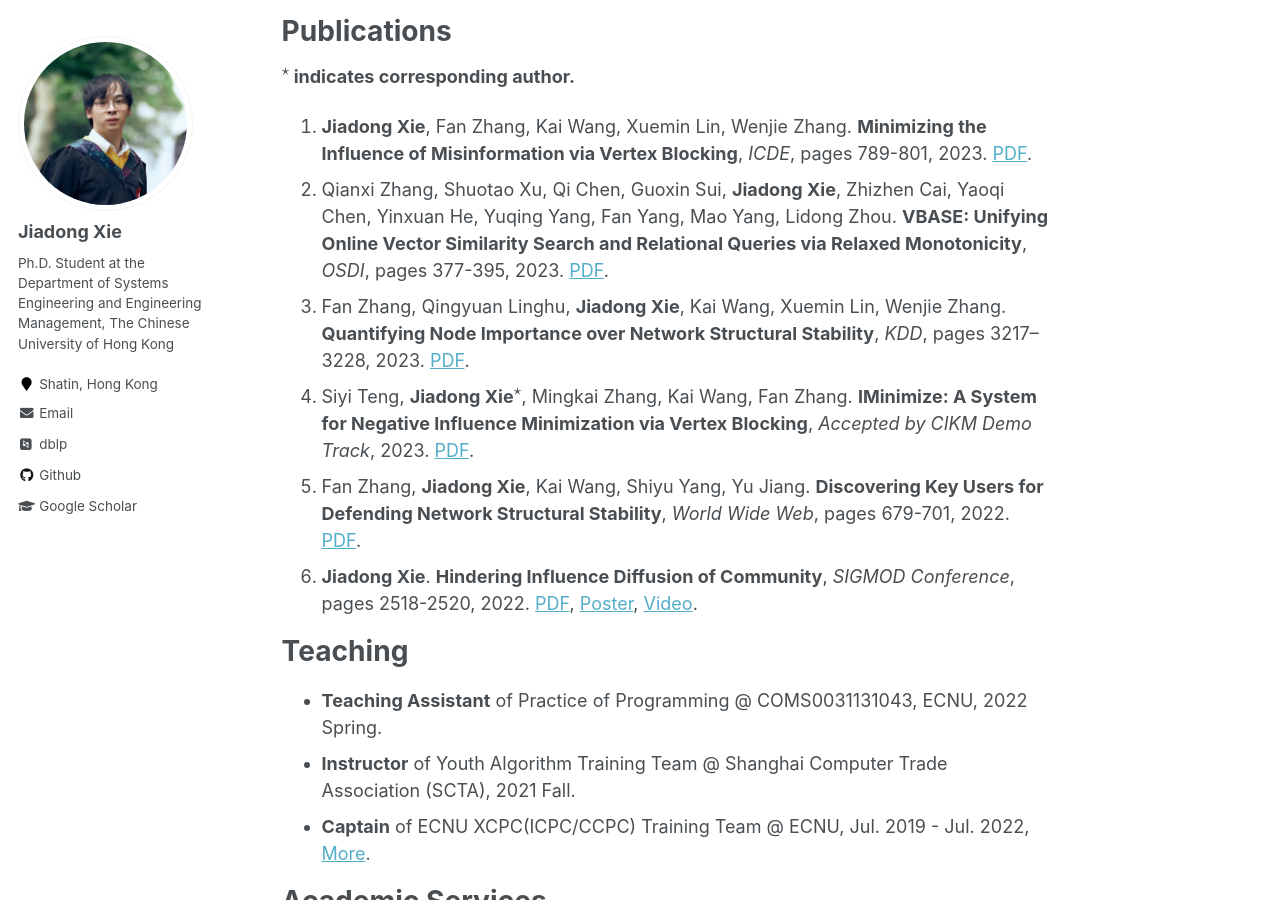
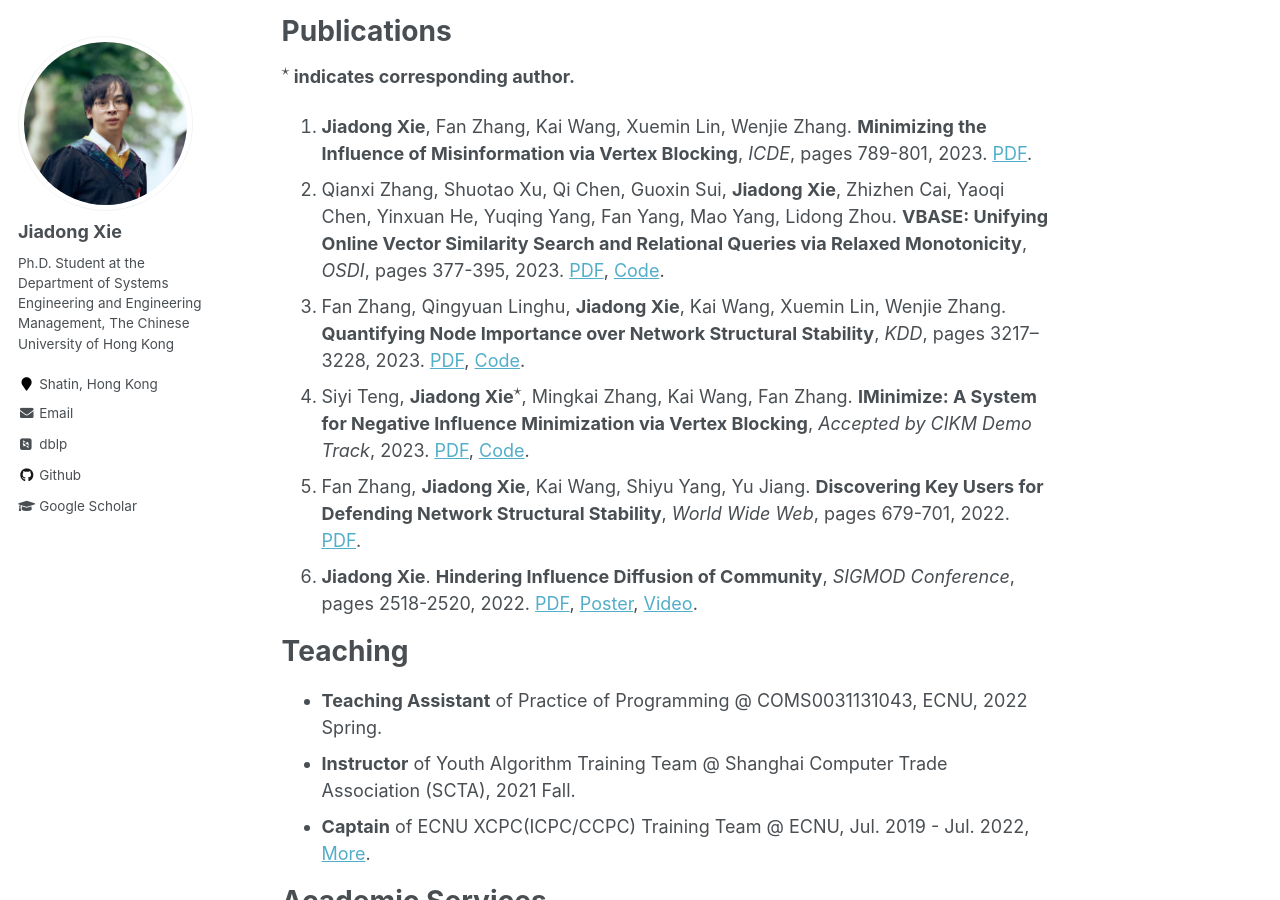
Before and after one commit to Xiejiadong/Xiejiadong.github.io, a Jekyll site: the page built from _pages/about.md, in a window 1280 px wide and 900 px high, scrolled down 354 px. Built offline with Jekyll 4.4.1, drawn with Linux system fonts in a browser that asks for light colours; some web fonts are replaced; formulas are drawn with MathJax 3.

Commit message:
Revert "Update about.md"
This reverts commit d4eb5141376fde7af3cb0f9c096eba4b72a21d1d.

```diff
--- a/_pages/about.md
+++ b/_pages/about.md
@@ -19,9 +19,9 @@ Publications
 **$^\star$ indicates corresponding author.**
 
 1. **Jiadong Xie**, Fan Zhang, Kai Wang, Xuemin Lin, Wenjie Zhang. **Minimizing the Influence of Misinformation via Vertex Blocking**, *ICDE*, pages 789-801, 2023. [PDF](/files/paper/%5Bicde23%5DInfluence%20Minimization.pdf).
-2. Qianxi Zhang, Shuotao Xu, Qi Chen, Guoxin Sui, **Jiadong Xie**, Zhizhen Cai, Yaoqi Chen, Yinxuan He, Yuqing Yang, Fan Yang, Mao Yang, Lidong Zhou. **VBASE: Unifying Online Vector Similarity Search and Relational Queries via Relaxed Monotonicity**, *OSDI*, pages 377-395, 2023. [PDF](/files/paper/%5Bosdi23%5Dmulti-topk.pdf).
-3. Fan Zhang, Qingyuan Linghu, **Jiadong Xie**, Kai Wang, Xuemin Lin, Wenjie Zhang. **Quantifying Node Importance over Network Structural Stability**, *KDD*, pages 3217–3228, 2023. [PDF](/files/paper/%5Bkdd23%5Dnode-importance.pdf).
-4. Siyi Teng, **Jiadong Xie$^\star$**, Mingkai Zhang, Kai Wang, Fan Zhang. **IMinimize: A System for Negative Influence Minimization via Vertex Blocking**, *Accepted by CIKM Demo Track*, 2023. [PDF](/files/paper/%5Bcikm23%5DIMinimize--demo.pdf).
+2. Qianxi Zhang, Shuotao Xu, Qi Chen, Guoxin Sui, **Jiadong Xie**, Zhizhen Cai, Yaoqi Chen, Yinxuan He, Yuqing Yang, Fan Yang, Mao Yang, Lidong Zhou. **VBASE: Unifying Online Vector Similarity Search and Relational Queries via Relaxed Monotonicity**, *OSDI*, pages 377-395, 2023. [PDF](/files/paper/%5Bosdi23%5Dmulti-topk.pdf), [Code](https://github.com/Catoverflow/VBASE-artifacts).
+3. Fan Zhang, Qingyuan Linghu, **Jiadong Xie**, Kai Wang, Xuemin Lin, Wenjie Zhang. **Quantifying Node Importance over Network Structural Stability**, *KDD*, pages 3217–3228, 2023. [PDF](/files/paper/%5Bkdd23%5Dnode-importance.pdf), [Code](https://github.com/Xiejiadong/Quantifying-Node-Importance-over-Network-Structural-Stability).
+4. Siyi Teng, **Jiadong Xie$^\star$**, Mingkai Zhang, Kai Wang, Fan Zhang. **IMinimize: A System for Negative Influence Minimization via Vertex Blocking**, *Accepted by CIKM Demo Track*, 2023. [PDF](/files/paper/%5Bcikm23%5DIMinimize--demo.pdf), [Code](https://github.com/Tsyxxxka/IMinimize).
 5. Fan Zhang, **Jiadong Xie**, Kai Wang, Shiyu Yang, Yu Jiang. **Discovering Key Users for Defending Network Structural Stability**, *World Wide Web*, pages 679-701, 2022. [PDF](/files/paper/%5Bwwwj22%5Dcollapse%20coreness.pdf).
 6. **Jiadong Xie**. **Hindering Influence Diffusion of Community**, *SIGMOD Conference*, pages 2518-2520, 2022. [PDF](/files/paper/%5Bsigmod22%5DHindering%20Influence%20Diffusion%20of%20Community.pdf), [Poster](/files/attachments/Jiadong_Xie_Poster.pdf), [Video](/files/attachments/Jiadong_Xie_pre_video.mp4).
 
```
